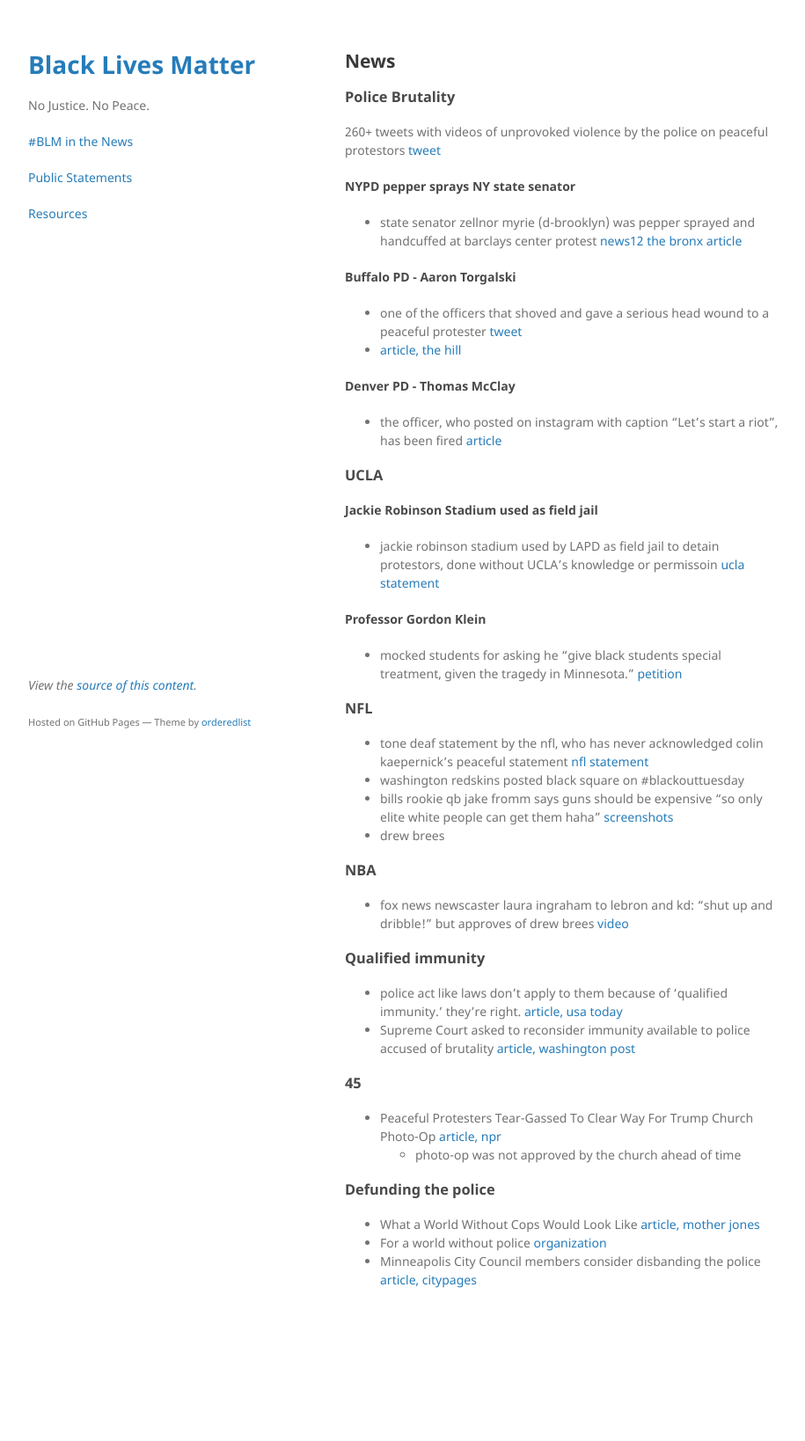
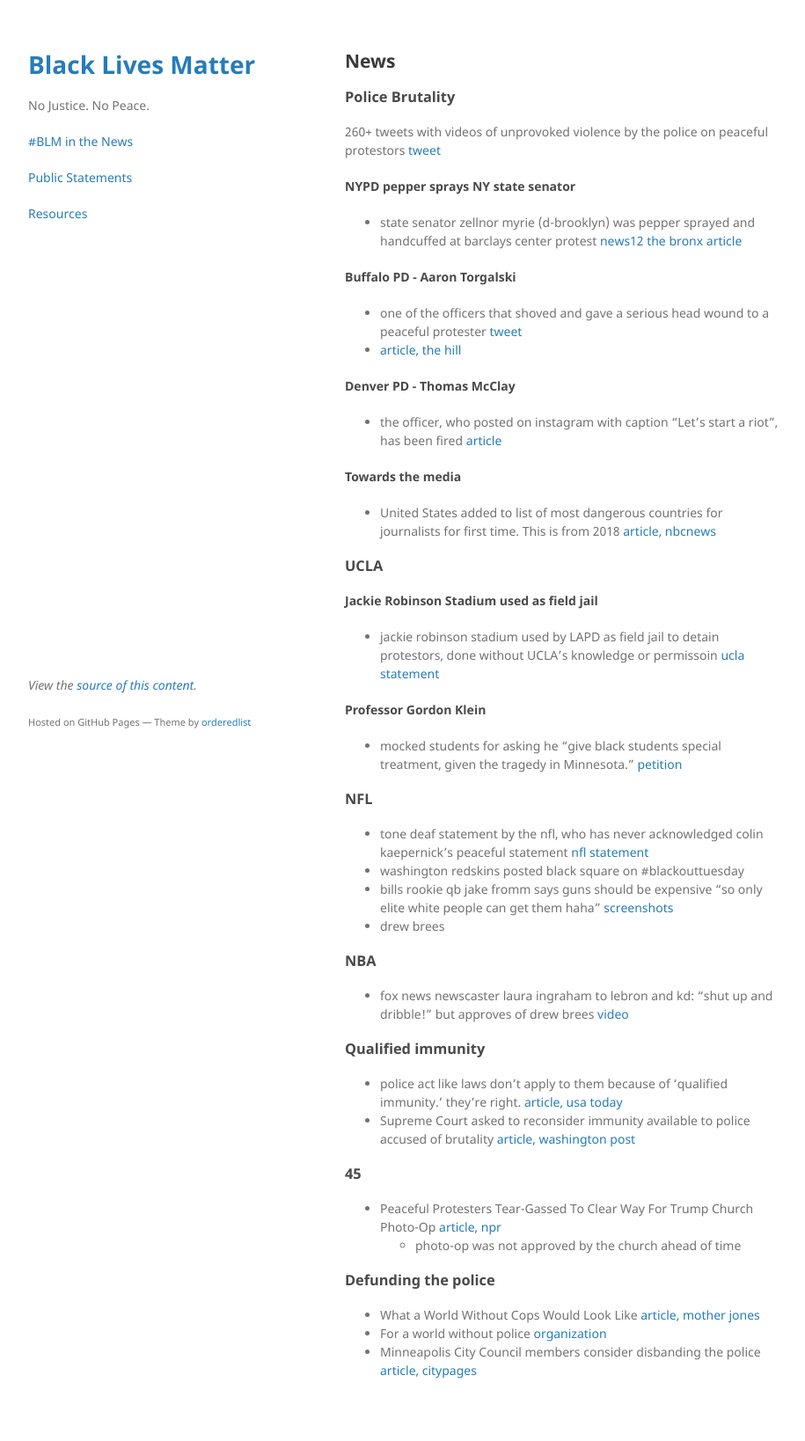
Before and after one commit to nojusticenopeace/nojusticenopeace.github.io, a Jekyll site: the page built from news.md, in a window 1280 px wide. Shown: the whole page at 88% size, without its empty margins (178-1093 px from the left). Built offline with Jekyll 4.4.1, drawn with Linux system fonts in a browser that asks for light colours; before the commit the page ends 1535 px from its top, so only the background shows below that.

Commit message:
Update news.md

```diff
--- a/news.md
+++ b/news.md
@@ -19,6 +19,9 @@ layout: default
 #### Denver PD - Thomas McClay
 * the officer, who posted on instagram with caption "Let's start a riot", has been fired
 [article](https://denver.cbslocal.com/2020/06/02/denver-police-officer-fired-instagram-post/)
+
+#### Towards the media
+* United States added to list of most dangerous countries for journalists for first time. This is from 2018 [article, nbcnews](https://www.nbcnews.com/news/world/united-states-added-list-most-dangerous-countries-journalists-first-time-n949676?)
 
 
 ### UCLA
```
